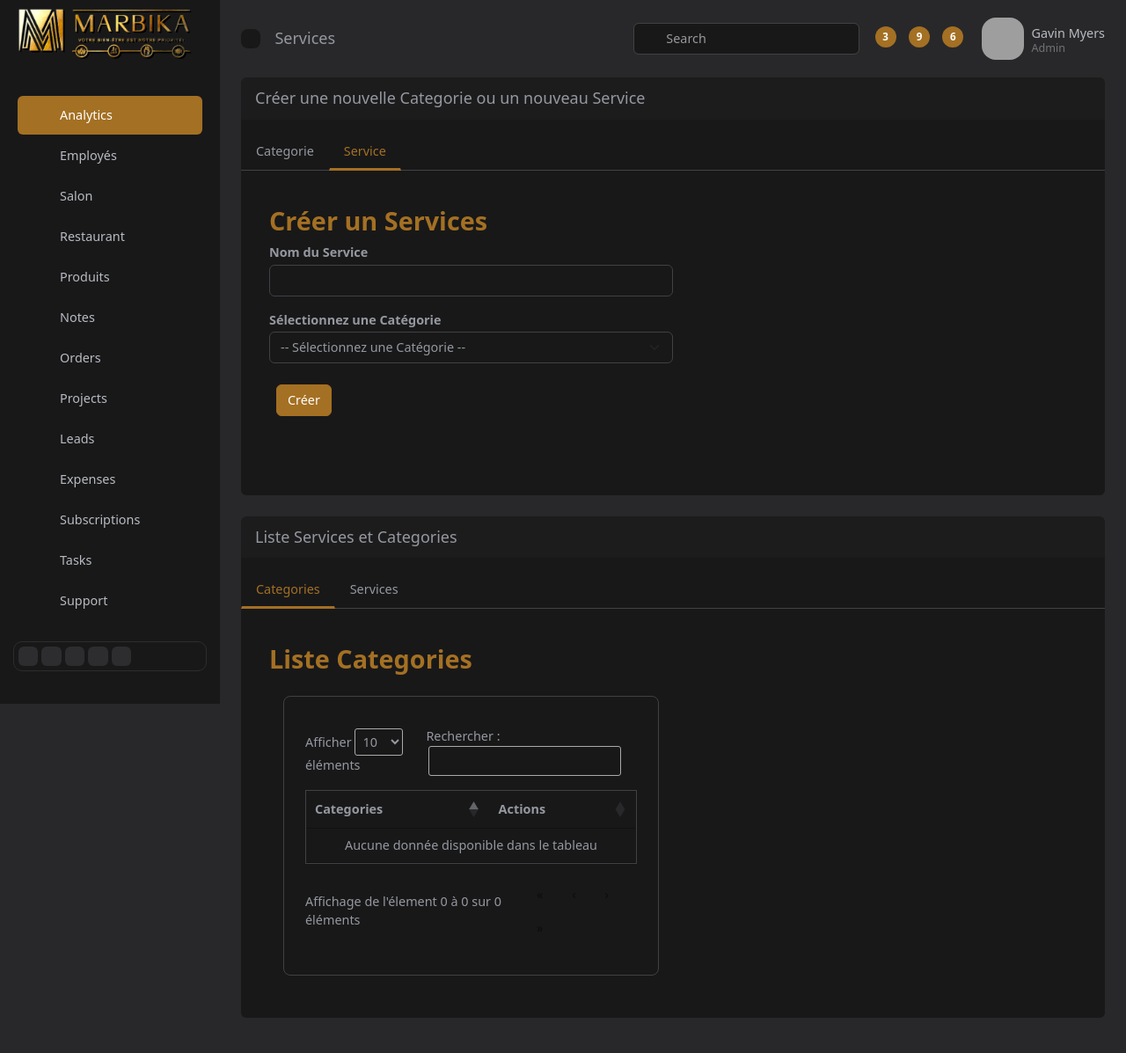
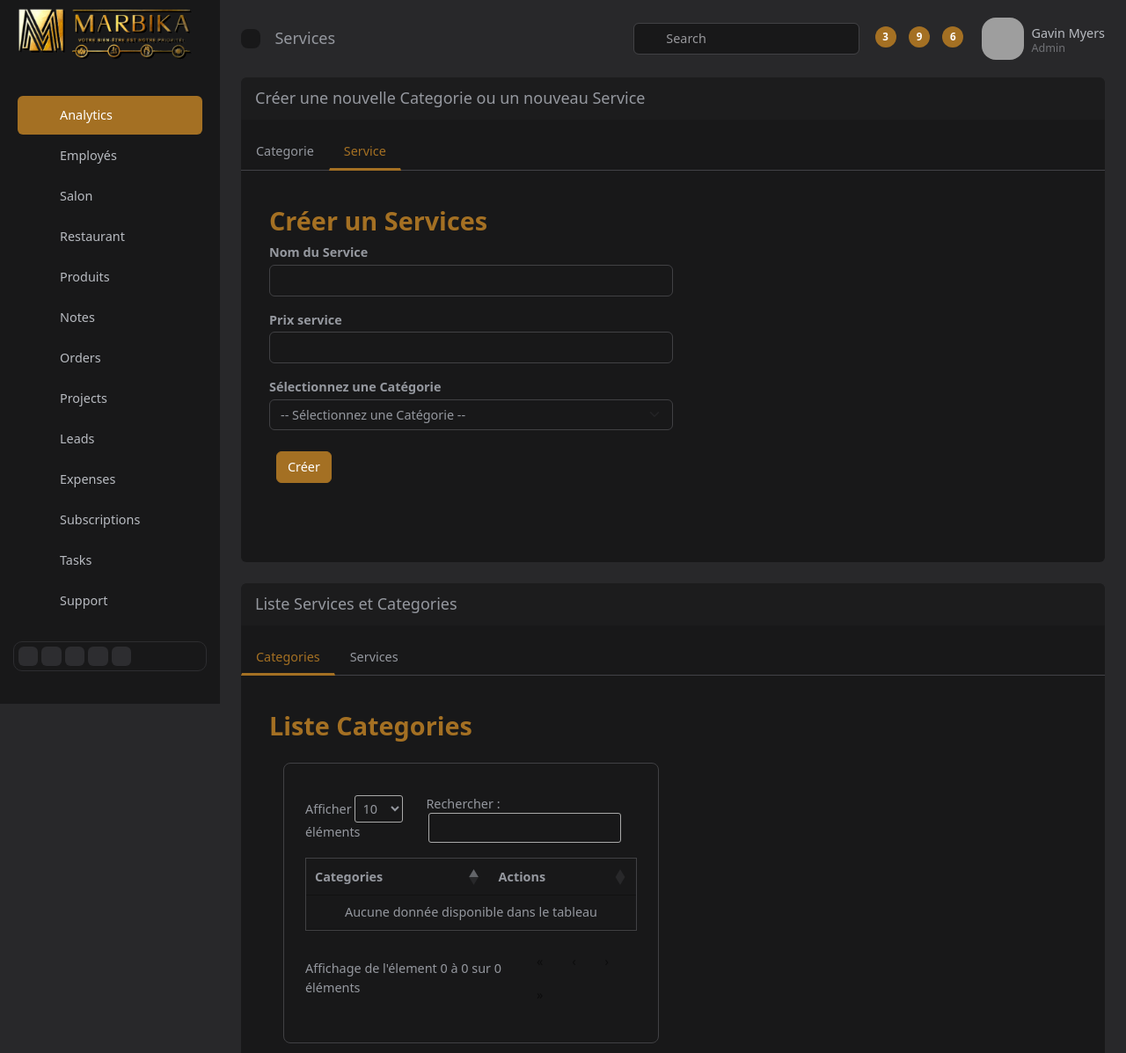
Before and after one commit to nsd-design/complexe_marbika, a Django app: page /salon/services/ in a window 1280 px wide, after a click on "Service". Shown: the top 1197 px of the page at 88% size. Run offline with Django 5.2, Linux system fonts and the light colour scheme; data that the repository does not hold is empty; some libraries are stand-ins or nearby versions; grey boxes are pictures that could not be loaded.

Commit message:
Add Service prix to Service model

```diff
--- a/salon/models.py
+++ b/salon/models.py
@@ -14,6 +14,7 @@ class CategorieService(MyBaseModel):
 class Service(MyBaseModel):
     designation = models.CharField(max_length=120)
     categorie = models.ForeignKey(CategorieService, on_delete=models.CASCADE)
+    prix_service = models.BigIntegerField(null=True)
 
     def __str__(self):
         return self.designation
--- a/salon/templates/salon/services.html
+++ b/salon/templates/salon/services.html
@@ -66,6 +66,14 @@
                                 <label class="form-label" for="id_designation">Nom du Service</label>
                                 <div id="div_id_designation" class="mb-3">
                                     <input type="text" name="designation" maxlength="120" class="textinput form-control" required="" id="id_designation">
+                                </div>
+                             </div>
+                          </div>
+                          <div class="col-xl-6 col-sm-4 col-12">
+                              <div class="mb-3">
+                                <label class="form-label" for="prix_service">Prix service</label>
+                                <div id="div_prix_service" class="mb-3">
+                                    <input type="number" name="prix_service" class="textinput form-control" required="" id="prix_service">
                                 </div>
                              </div>
                           </div>
@@ -159,7 +167,8 @@
                                     <thead>
                                     <tr>
                                         <th>Designation</th>
-                                        <th>Categorie</th>
+                                        <th>Catégorie</th>
+                                        <th>Prix</th>
                                         <th>Actions</th>
                                     </tr>
                                     </thead>
@@ -184,6 +193,7 @@
 
   </div>
 </div>
+
 
 {% block custom_js %}
 <script src="{% static 'assets/js/jquery.min.js' %}"></script>
@@ -279,6 +289,7 @@
           columns: [
             { data: 'designation' },
             { data: 'categorie' },
+            { data: 'prix_service' },
             { data: 'actions' },
           ],
           language: {
@@ -302,6 +313,7 @@
         const formData = {
             designation: $("#id_designation").val().trim(),
             categorie: $("#categorie-service").val().trim(),
+            prix_service: $("#prix_service").val().trim(),
         }
 
         if(!formData.designation || !formData.categorie){
--- a/salon/views.py
+++ b/salon/views.py
@@ -33,10 +33,12 @@ def get_services(request):
         services_l = Service.objects.all()
 
         for service in services_l:
+            prix = float(service.prix_service) if service.prix_service else 0.0
             list_services.append({
                 "id": service.id,
                 "designation": service.designation,
                 "categorie": service.categorie.nom_categorie,
+                "prix_service": "{:,.0f} GNF".format(prix).replace(",", " "),
                 "actions": f'<a class="btn btn-danger btn-sm" href="{service.id}"><i class="bi bi-pencil"></i></a>'
             })
         return JsonResponse({"success": True, "data": list_services}, status=200)
@@ -96,18 +98,20 @@ def add_service(request):
     if request.method == "POST":
         try:
             data = json.loads(request.body)
-            required_fields = ['designation', 'category']
+            required_fields = ['designation', 'category', 'prix_service']
             for field in required_fields:
                 if not escape(data.get(field)):
                     return JsonResponse({"error": f"{field} est obligatoire"}, status=400)
 
             designation = escape(data['designation'])
             id_categorie = escape(data['categorie'])
+            prix_service = escape(data['prix_service'])
 
             category = CategorieService.objects.get(id=id_categorie)
             Service.objects.create(
                 designation=designation,
-                categorie=category
+                categorie=category,
+                prix_service=prix_service,
             )
             return JsonResponse({"success": True, "msg": "Service créé avec succès",}, status=201)
         except IntegrityError:
```
